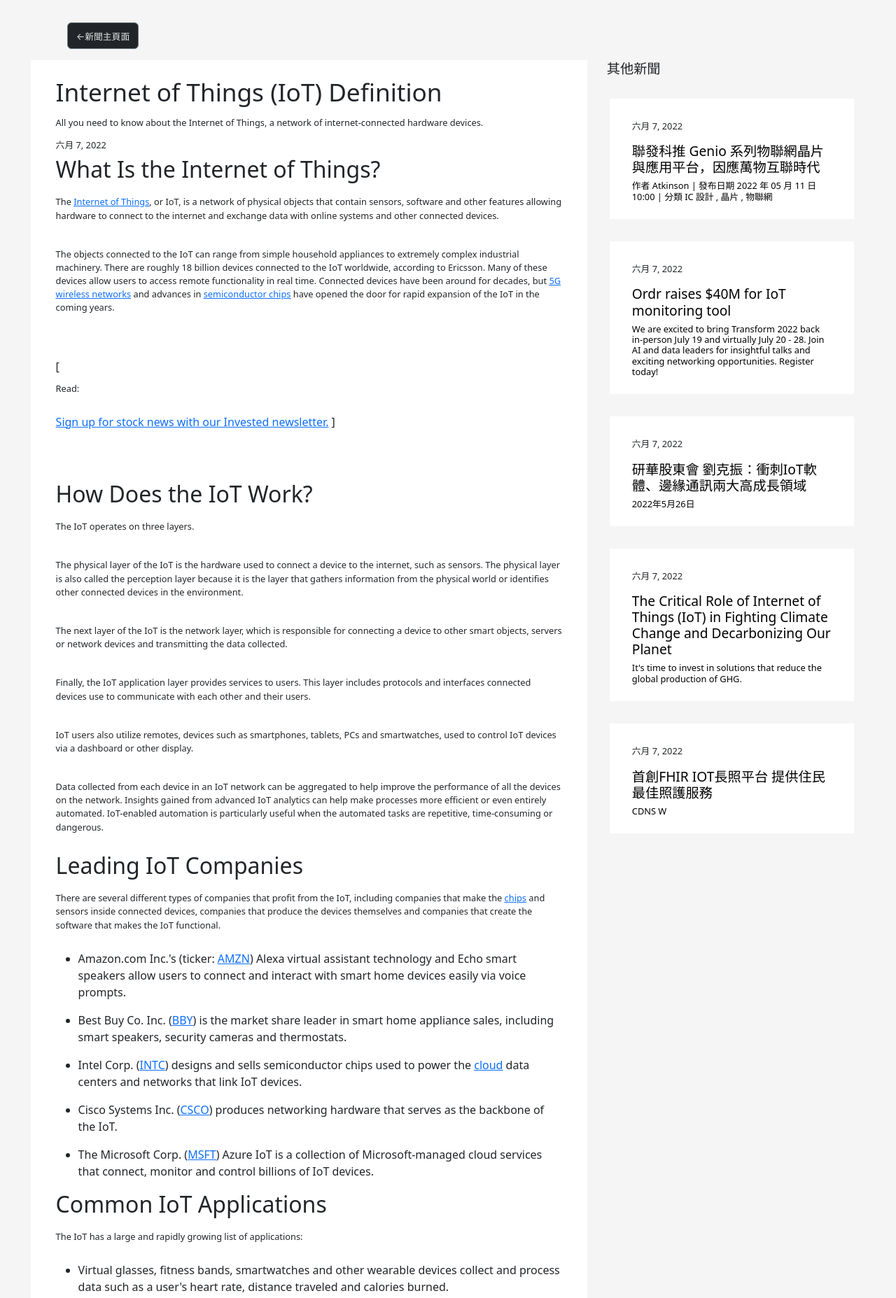
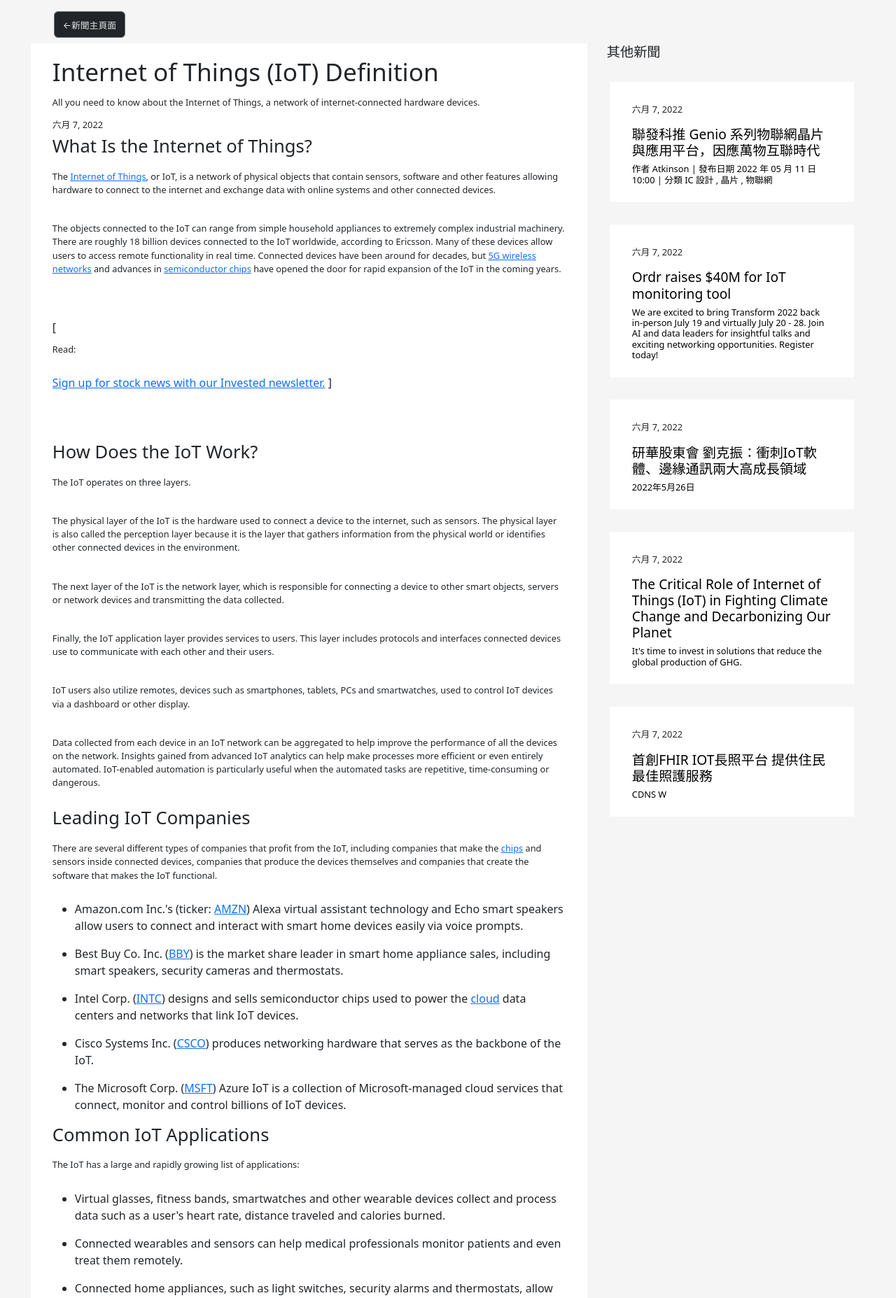
Before and after one commit to rick0624/X2M_Web_Development, a Django app: page /zh-hant/new/2/ in a window 1280 px wide. Shown: the part 71-1926 px from the top of the page at 70% size. Run offline with Django 3.2, Linux system fonts and the light colour scheme; data comes from the database, SQL or seed files in the repository; some libraries are stand-ins or nearby versions.

Commit message:
2022/06/16 font size adjustment-4

```diff
--- a/website/static/css/style/new_detail.css
+++ b/website/static/css/style/new_detail.css
@@ -22,7 +22,7 @@ header nav ul li a {
 }
 
 main button.btn-secondary {
-  margin: 2rem 6rem 1rem 6rem;
+  margin: 2vh 6vw 1vh 6vw;
   background-color: #212529;
 }
 
@@ -53,7 +53,7 @@ main div.all-content div.new-content {
 }
 
 main div.all-content div.new-content section.new {
-  padding: 1.5rem;
+  padding: 1.5vw;
 }
 
 main div.all-content div.new-content section.new h6 {
@@ -71,6 +71,10 @@ main div.all-content div.new-content section.new div.date {
 main div.all-content div.new-content section.new div.newsContent p {
   padding: 10px 0px;
   font-size: 1vw;
+}
+
+main div.all-content div.new-content section.new div.newsContent h2 {
+  font-size: 2vw;
 }
 
 main div.all-content section.complementary {
--- a/website/static/css/style/new_detail.scss
+++ b/website/static/css/style/new_detail.scss
@@ -39,7 +39,7 @@ header {
 
 main {
   button.btn-secondary {
-    margin: 2rem 6rem 1rem 6rem;
+    margin: 2vh 6vw 1vh 6vw;
     background-color: #212529;
     &:hover {
       background-color: #31373c;
@@ -66,7 +66,7 @@ main {
       margin-bottom: 2rem;
       // margin-right: 0.25rem;
       section.new {
-        padding: 1.5rem;
+        padding: 1.5vw;
         h6{
           font-size: 1vw;
         }
@@ -86,6 +86,9 @@ main {
           p {
             padding: 10px 0px;
             font-size: 1vw;
+          }
+          h2{
+            font-size: 2vw;
           }
         }
       }
```
Also changed, not shown: 1 other file.
